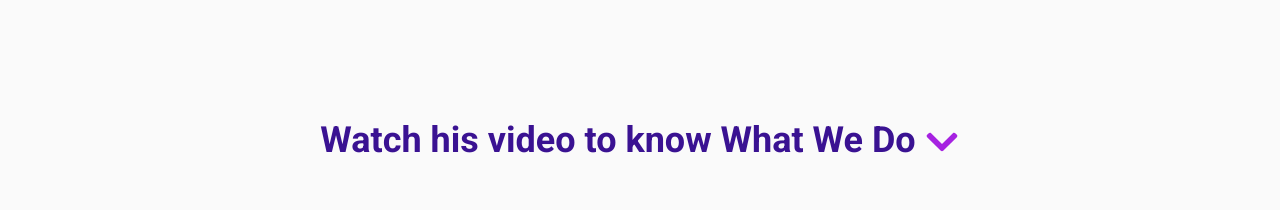
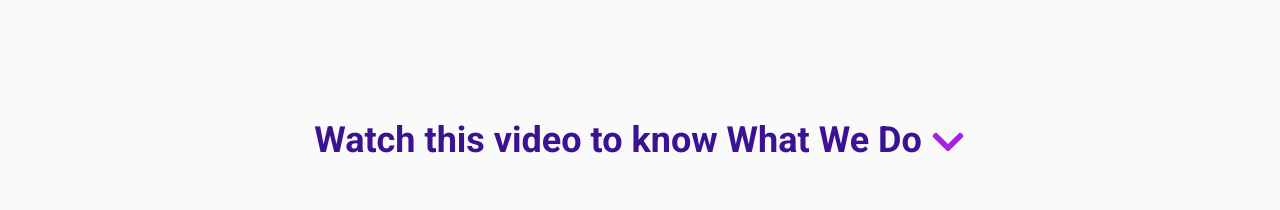
Before and after one commit to swapanmanna/gpc, a React (Vite) app: page / in a window 1280 px wide. Shown: the part 1580-1790 px from the top of the page. Built offline with nearby package versions, Linux system fonts and the light colour scheme.

Commit message:
another slight change in the homepage

```diff
--- a/src/components/Home/Home.jsx
+++ b/src/components/Home/Home.jsx
@@ -12,7 +12,7 @@ export default function Home() {
         <div className="bg-gray-50">
             <Hero />
             <Companies />
-            <h1 className="md:text-4xl text-3xl mx-auto w-screen justify-center font-bold text-brand-blue mb-24 inline-flex items-end gap-2">Watch his video to know What We Do <span><FaChevronDown className="text-brand-purple hover:text-brand-blue transition duration-300"/></span></h1>
+            <h1 className="md:text-4xl text-3xl mx-auto w-screen justify-center font-bold text-brand-blue mb-24 inline-flex items-end gap-2">Watch this video to know What We Do <span><FaChevronDown className="text-brand-purple hover:text-brand-blue transition duration-300"/></span></h1>
             <VideoSection />
             {/* <div className="max-w-sm md:max-w-[52rem] mx-auto md:mt-40 mt-24">
                 <h1 className="text-center text-2xl md:text-4xl font-extrabold mb-8 mt-16 text-brand-blue">CIA Enrollment (All 3 Parts), Your Path to Success</h1>
```
